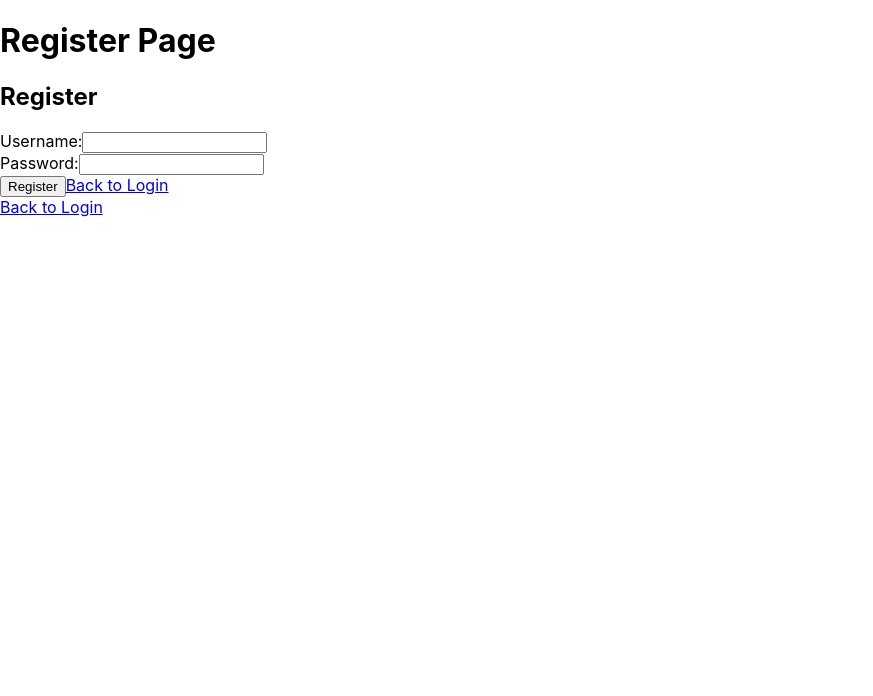
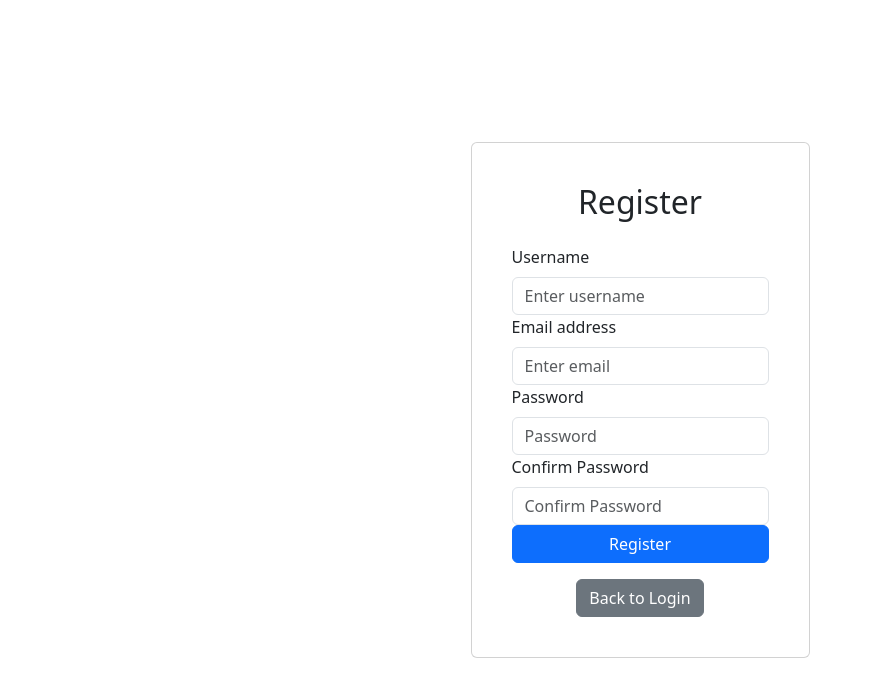
Before and after one commit to prashant404/TaskForge, a React (Create React App) app in the folder todo-frontend/: page /register in a window 1280 px wide. Shown: the top 696 px of the page, without its empty margins (0-873 px from the left). Built offline with nearby package versions, Linux system fonts and the light colour scheme.

Commit message:
Login Register Styling

```diff
--- a/todo-frontend/package.json
+++ b/todo-frontend/package.json
@@ -3,11 +3,16 @@
   "version": "0.1.0",
   "private": true,
   "dependencies": {
+    "@emotion/react": "^11.11.4",
+    "@emotion/styled": "^11.11.0",
+    "@mui/material": "^5.15.13",
     "@testing-library/jest-dom": "^5.17.0",
     "@testing-library/react": "^13.4.0",
     "@testing-library/user-event": "^13.5.0",
     "axios": "^1.6.7",
+    "bootstrap": "^5.3.3",
     "react": "^18.2.0",
+    "react-bootstrap": "^2.10.1",
     "react-dom": "^18.2.0",
     "react-router-dom": "^5.2.0",
     "react-scripts": "5.0.1",
--- a/todo-frontend/src/components/Login.js
+++ b/todo-frontend/src/components/Login.js
@@ -1,50 +1,44 @@
 // Login.js
 import React, { useState } from 'react';
-import axios from 'axios';
+import { Link } from 'react-router-dom';
 
-const Login = () => {
+const Login = ({ onLogin }) => {
   const [username, setUsername] = useState('');
   const [password, setPassword] = useState('');
 
-  const handleSubmit = async (e) => {
+  const handleSubmit = (e) => {
     e.preventDefault();
-    try {
-      const response = await axios.post('http://localhost:5000/api/auth/login', {
-        username,
-        password,
-      });
-      console.log("Log in successfull")
-      console.log(response.data); // handle successful login
-    } catch (error) {
-      console.error('Login failed:', error.response.data.msg); // handle login error
-    }
+    onLogin(username, password);
   };
 
   return (
-    <div>
-      <h2>Login</h2>
-      <form onSubmit={handleSubmit}>
-        <div>
-          <label>Username:</label>
+    <form className="mt-3" onSubmit={handleSubmit}>
+      <div className="mb-3">
         <input
           type="text"
           value={username}
           onChange={(e) => setUsername(e.target.value)}
+          placeholder="Username"
+          className="form-control"
           required
         />
       </div>
-        <div>
-          <label>Password:</label>
+      <div className="mb-3">
         <input
           type="password"
           value={password}
           onChange={(e) => setPassword(e.target.value)}
+          placeholder="Password"
+          className="form-control"
           required
         />
       </div>
-        <button type="submit">Login</button>
+      <button type="submit" className="btn btn-primary">Login</button>
+      <div className="mt-3 text-center">
+            Don't have an account? <Link to="/register">Register</Link>
+          </div>
     </form>
-    </div>
+
   );
 };
 
--- a/todo-frontend/src/components/Register.js
+++ b/todo-frontend/src/components/Register.js
@@ -1,13 +1,10 @@
 // Register.js
 import React, { useState } from 'react';
 import axios from 'axios';
-import { Link } from 'react-router-dom'; // Import Link
-import { useHistory } from 'react-router-dom'; // Import useHistory
 
 const Register = () => {
   const [username, setUsername] = useState('');
   const [password, setPassword] = useState('');
-  const history = useHistory(); // Initialize useHistory
 
   const handleSubmit = async (e) => {
     e.preventDefault();
@@ -17,40 +14,35 @@ const Register = () => {
         password,
       });
       console.log(response.data); // handle successful registration
-      // Redirect to login page after successful registration
-      history.push('/login');
     } catch (error) {
       console.error('Registration failed:', error.response.data.msg); // handle registration error
     }
   };
 
   return (
-    <div>
-      <h2>Register</h2>
-      <form onSubmit={handleSubmit}>
-        <div>
-          <label>Username:</label>
+    <form className="mt-3" onSubmit={handleSubmit}>
+      <div className="mb-3">
         <input
           type="text"
           value={username}
           onChange={(e) => setUsername(e.target.value)}
+          placeholder="Username"
+          className="form-control"
           required
         />
       </div>
-        <div>
-          <label>Password:</label>
+      <div className="mb-3">
         <input
           type="password"
           value={password}
           onChange={(e) => setPassword(e.target.value)}
+          placeholder="Password"
+          className="form-control"
           required
         />
       </div>
-        <button type="submit">Register</button>
-        {/* Add button to navigate back to login page */}
-        <Link to="/">Back to Login</Link>
+      <button type="submit" className="btn btn-primary">Register</button>
     </form>
-    </div>
   );
 };
 
--- a/todo-frontend/src/pages/LoginPage.js
+++ b/todo-frontend/src/pages/LoginPage.js
@@ -1,13 +1,31 @@
-import React from 'react';
+// LoginPage.js
+import React, { useState } from 'react';
+import axios from 'axios';
 import Login from '../components/Login';
-import { Link } from 'react-router-dom';
 
 const LoginPage = () => {
+  const [error, setError] = useState('');
+
+  const handleLogin = async (username, password) => {
+    try {
+      const response = await axios.post('http://localhost:5000/api/auth/login', {
+        username,
+        password,
+      });
+      console.log(response.data); // handle successful login
+    } catch (error) {
+      if (error.response) {
+        setError(error.response.data.msg); // handle login error
+      } else {
+        setError('An error occurred while logging in');
+      }
+    }
+  };
+
   return (
-    <div>
-      <h1>Login Page</h1>
-      <Login />
-      <Link to="/register">Register</Link>
+    <div className="d-flex justify-content-center align-items-center vh-100">
+      <Login onLogin={handleLogin} />
+      {error && <div className="alert alert-danger">{error}</div>}
     </div>
   );
 };
--- a/todo-frontend/src/pages/RegisterPage.js
+++ b/todo-frontend/src/pages/RegisterPage.js
@@ -1,15 +1,99 @@
-import React from 'react';
-import Register from '../components/Register';
+import React, { useState } from 'react';
+import { Card, Form, Button, Alert } from 'react-bootstrap';
 import { Link } from 'react-router-dom';
 
-const RegisterPage = () => {
+const RegisterForm = () => {
+  const [formData, setFormData] = useState({
+    username: '',
+    email: '',
+    password: '',
+    confirmPassword: ''
+  });
+  const [error, setError] = useState('');
+
+  const handleChange = (e) => {
+    const { name, value } = e.target;
+    setFormData({
+      ...formData,
+      [name]: value
+    });
+  };
+
+  const handleSubmit = (e) => {
+    e.preventDefault();
+    const { username, email, password, confirmPassword } = formData;
+    // Perform form validation here
+    if (!username || !email || !password || !confirmPassword) {
+      setError('All fields are required');
+      return;
+    }
+    if (password !== confirmPassword) {
+      setError('Passwords do not match');
+      return;
+    }
+    // If form is valid, submit the data
+    console.log('Form submitted:', formData);
+  };
+
   return (
-    <div>
-      <h1>Register Page</h1>
-      <Register />
-      <Link to="/">Back to Login</Link>
+    <div className="d-flex justify-content-center align-items-center vh-100">
+      <Card className="p-4">
+        <Card.Body>
+          <h2 className="text-center mb-4">Register</h2>
+          {error && <Alert variant="danger">{error}</Alert>}
+          <Form onSubmit={handleSubmit}>
+            {/* Your registration form fields */}
+            <Form.Group controlId="formBasicUsername">
+              <Form.Label>Username</Form.Label>
+              <Form.Control
+                type="text"
+                placeholder="Enter username"
+                name="username"
+                value={formData.username}
+                onChange={handleChange}
+              />
+            </Form.Group>
+            <Form.Group controlId="formBasicEmail">
+              <Form.Label>Email address</Form.Label>
+              <Form.Control
+                type="email"
+                placeholder="Enter email"
+                name="email"
+                value={formData.email}
+                onChange={handleChange}
+              />
+            </Form.Group>
+            <Form.Group controlId="formBasicPassword">
+              <Form.Label>Password</Form.Label>
+              <Form.Control
+                type="password"
+                placeholder="Password"
+                name="password"
+                value={formData.password}
+                onChange={handleChange}
+              />
+            </Form.Group>
+            <Form.Group controlId="formBasicConfirmPassword">
+              <Form.Label>Confirm Password</Form.Label>
+              <Form.Control
+                type="password"
+                placeholder="Confirm Password"
+                name="confirmPassword"
+                value={formData.confirmPassword}
+                onChange={handleChange}
+              />
+            </Form.Group>
+            <Button variant="primary" type="submit" className="w-100">
+              Register
+            </Button>
+          </Form>
+          <div className="mt-3 text-center">
+            <Link to="/" className="btn btn-secondary">Back to Login</Link>
+          </div>
+        </Card.Body>
+      </Card>
     </div>
   );
 };
 
-export default RegisterPage;
+export default RegisterForm;
```
Also changed, not shown: todo-frontend/src/index.js (+5 -5 lines), 1 other file (tests, documents, lock files or other folders). Lines whose indentation alone changed are shown as unchanged.
